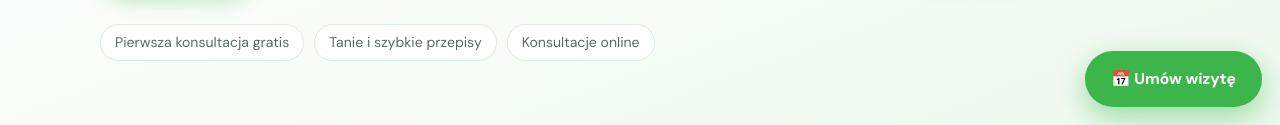
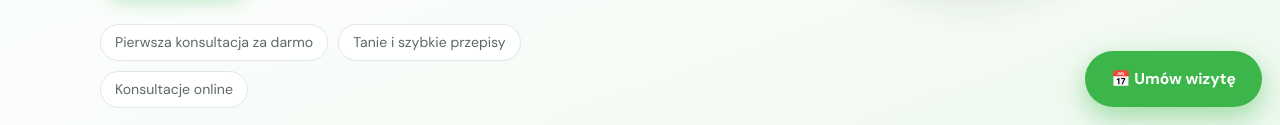
Before and after one commit to zdrowkozazdrowie/zdrowko_za_zdrowie, a website with bundled scripts: page src/index.html in a window 1280 px wide. Shown: the part 675-800 px from the top of the page. Built offline with nearby package versions, Linux system fonts and the light colour scheme.

Commit message:
Landing: 'Pierwsza konsultacja za darmo'
Co-Authored-By: Claude Opus 5.5 <noreply@anthropic.com>

```diff
--- a/src/index.html
+++ b/src/index.html
@@ -47,7 +47,7 @@
           <a class="btn btn-outline" href="#umow" data-book data-mode="online">💻 Wizyta online</a>
         </div>
         <div class="badges">
-          <span class="badge">Pierwsza konsultacja gratis</span>
+          <span class="badge">Pierwsza konsultacja za darmo</span>
           <span class="badge">Tanie i szybkie przepisy</span>
           <span class="badge">Konsultacje online</span>
         </div>
```
